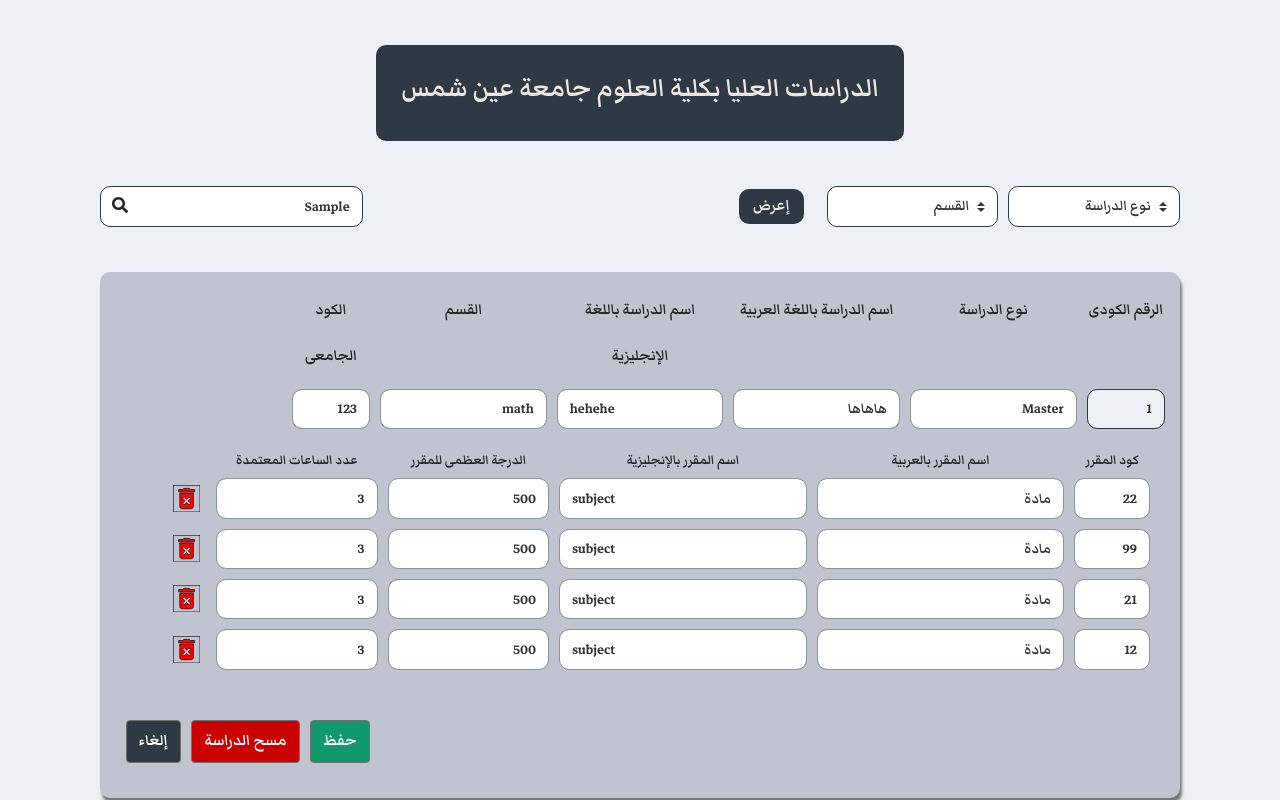
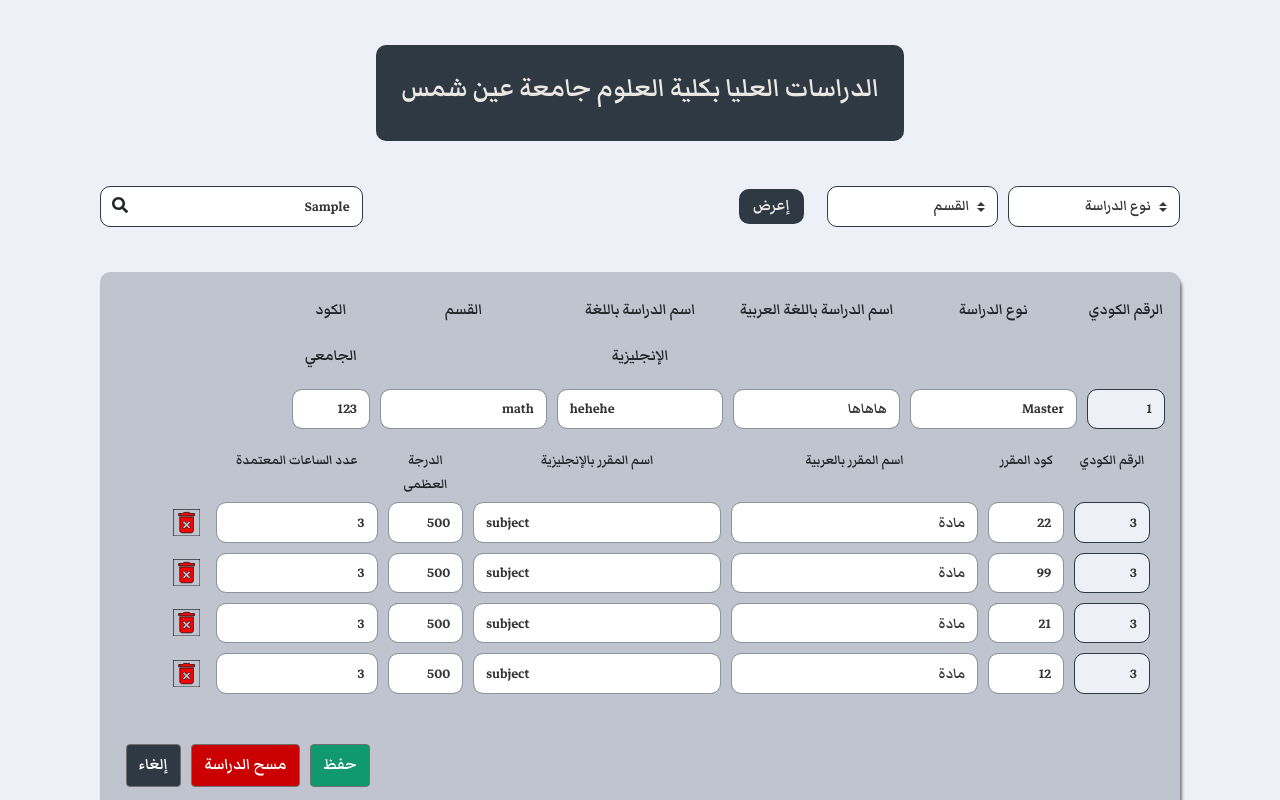
Before and after one commit to youssifYasser/post-graduate-system, a React (Create React App) app: page /StudentData in a window 1280 px wide. Both pictures are taken after typing "Sample" into the empty fields and a click on the button 156 px from the left and 406 px from the top of the page. Shown: the top 800 px of the page. Built offline with nearby package versions, Linux system fonts and the light colour scheme.

Commit message:
added course ID

```diff
--- a/src/Components/personal-data/PersonalData.js
+++ b/src/Components/personal-data/PersonalData.js
@@ -58,7 +58,7 @@
           </Form.Row>
           <Form.Row>
             <Col md={{ span: 5, offset: 2 }} sm={12}>
-              <Form.Group controlId='bDate'>
+              <Form.Group controlId='bDate' dir='ltr' lang='en'>
                 <Form.Label>تاريخ الميلاد</Form.Label>
                 <Form.Control
                   className='form-input form-english'
@@ -125,7 +125,7 @@
           </Form.Row>
           <Form.Row>
             <Col md={{ span: 5, offset: 2 }} xs={6}>
-              <Form.Group controlId='natId'>
+              <Form.Group controlId='natId' dir='ltr' lang='en'>
                 <Form.Label>الرقم القومى</Form.Label>
                 <Form.Control
                   className='form-input form-english'
@@ -210,7 +210,7 @@
               </Form.Group>
             </Col>
             <Col md={5} sm={6}>
-              <Form.Group controlId='phoneNum'>
+              <Form.Group controlId='phoneNum' dir='ltr' lang='en'>
                 <Form.Label>رقم الهاتف</Form.Label>
                 <Form.Control
                   className='form-input form-english'
--- a/src/Components/study-types/course.js
+++ b/src/Components/study-types/course.js
@@ -5,6 +5,7 @@
 
 const Course = ({ isEditing, course, deleteCourse, chandleChange, index }) => {
   const {
+    courseID,
     courseCode,
     courseArabicName,
     courseEnglishName,
@@ -14,6 +15,16 @@
   return (
     <>
       <Form.Row className='course'>
+        <Col md={1}>
+          <Form.Control
+            name={`courseID-${index}`}
+            className='form-input'
+            type='input'
+            value={courseCreditHours}
+            onChange={chandleChange}
+            disabled
+          ></Form.Control>
+        </Col>
         <Col md={1}>
           <Form.Control
             name={`courseCode-${index}`}
@@ -44,7 +55,7 @@
             disabled={!isEditing}
           ></Form.Control>
         </Col>
-        <Col md={2}>
+        <Col md={1}>
           <Form.Control
             name={`courseMaxDegree-${index}`}
             className='form-input'
--- a/src/Components/study-types/courses.js
+++ b/src/Components/study-types/courses.js
@@ -4,7 +4,7 @@
 import Course from './course'
 import NoCourses from './no-courses'
 
-const Courses = ({ isEditing, courses }) => {
+const Courses = ({ isEditing, courses, setShowCourses }) => {
   const [subjects, setSubjects] = useState([...courses])
 
   const deleteCourse = (courseID) => {
@@ -26,15 +26,17 @@
   }
 
   if (subjects.length === 0 && isEditing) {
+    setShowCourses(false)
     return <NoCourses />
   }
   return (
     <Container className='courses animate__animated animate__fadeInDown'>
       <Form.Row className='course-labels'>
+        <Col md={1}>الرقم الكودي</Col>
         <Col md={1}>كود المقرر</Col>
         <Col md={3}>اسم المقرر بالعربية</Col>
         <Col md={3}>اسم المقرر بالإنجليزية</Col>
-        <Col md={2}>الدرجة العظمى للمقرر</Col>
+        <Col md={1}>الدرجة العظمى</Col>
         <Col md={2}>عدد الساعات المعتمدة</Col>
       </Form.Row>
       {subjects.map((course, index) => {
@@ -42,7 +44,7 @@
           <Course
             index={index}
             isEditing={isEditing}
-            key={course.courseCode}
+            key={course.courseID}
             course={course}
             deleteCourse={deleteCourse}
             chandleChange={chandleChange}
--- a/src/Components/study-types/study-type.js
+++ b/src/Components/study-types/study-type.js
@@ -22,12 +22,12 @@
   return (
     <div className={`${isEditing && 'edit-study-type'} section `}>
       <Form.Row className='study-labels'>
-        <Col md={1}>الرقم الكودى</Col>
+        <Col md={1}>الرقم الكودي</Col>
         <Col md={2}>نوع الدراسة</Col>
         <Col md={2}>اسم الدراسة باللغة العربية</Col>
         <Col md={2}>اسم الدراسة باللغة الإنجليزية</Col>
         <Col md={2}>القسم</Col>
-        <Col md={1}>الكود الجامعى</Col>
+        <Col md={1}>الكود الجامعي</Col>
       </Form.Row>
       <Form.Row className='study-type'>
         <Col md={1}>
@@ -121,7 +121,11 @@
         )}
       </Form.Row>
       {(showCourses || isEditing) && (
-        <Courses isEditing={isEditing} courses={courses} />
+        <Courses
+          isEditing={isEditing}
+          courses={courses}
+          setShowCourses={setShowCourses}
+        />
       )}
       {isEditing && (
         <Row className='animate__animated animate__fadeInDown'>
--- a/src/Components/study-types/study-types-array.js
+++ b/src/Components/study-types/study-types-array.js
@@ -8,6 +8,7 @@
     academicCode: '123',
     courses: [
       {
+        courseID: '1',
         courseCode: '22',
         courseArabicName: 'مادة',
         courseEnglishName: 'subject',
@@ -15,6 +16,7 @@
         courseCreditHours: '3',
       },
       {
+        courseID: '2',
         courseCode: '99',
         courseArabicName: 'مادة',
         courseEnglishName: 'subject',
@@ -22,6 +24,7 @@
         courseCreditHours: '3',
       },
       {
+        courseID: '3',
         courseCode: '21',
         courseArabicName: 'مادة',
         courseEnglishName: 'subject',
@@ -29,6 +32,7 @@
         courseCreditHours: '3',
       },
       {
+        courseID: '4',
         courseCode: '12',
         courseArabicName: 'مادة',
         courseEnglishName: 'subject',
@@ -46,6 +50,7 @@
     academicCode: '456',
     courses: [
       {
+        courseID: '5',
         courseCode: '33',
         courseArabicName: 'كورس',
         courseEnglishName: 'course',
@@ -63,6 +68,7 @@
     academicCode: '789',
     courses: [
       {
+        courseID: '6',
         courseCode: '11',
         courseArabicName: 'كتاب',
         courseEnglishName: 'book',
--- a/src/Components/study-types/study-types.css
+++ b/src/Components/study-types/study-types.css
@@ -13,7 +13,7 @@
   margin: 0 100px;
 }
 
-.study-types-view .search-row {
+.study-types-view .studies-form .search-row div {
   margin-bottom: 45px;
 }
 
@@ -23,7 +23,7 @@
   border-radius: 10px;
   margin-bottom: 30px;
   box-shadow: 2px 5px 3px 0px rgba(0, 0, 0, 0.5);
-  transition: all 0.3s linear;
+  transition: all 0.3s ease-in-out;
 }
 
 .study-type {
@@ -204,10 +204,10 @@
 
 .edit-study-type {
   background-color: #bfc4ce !important;
-  transition: all 0.4s ease-in;
+  transition: all 0.4s ease-in-out;
 }
 
-.study-types-view .studies-form .no-items {
+.study-types-view .no-items {
   margin-top: 45px;
   text-align: center;
 }
```
